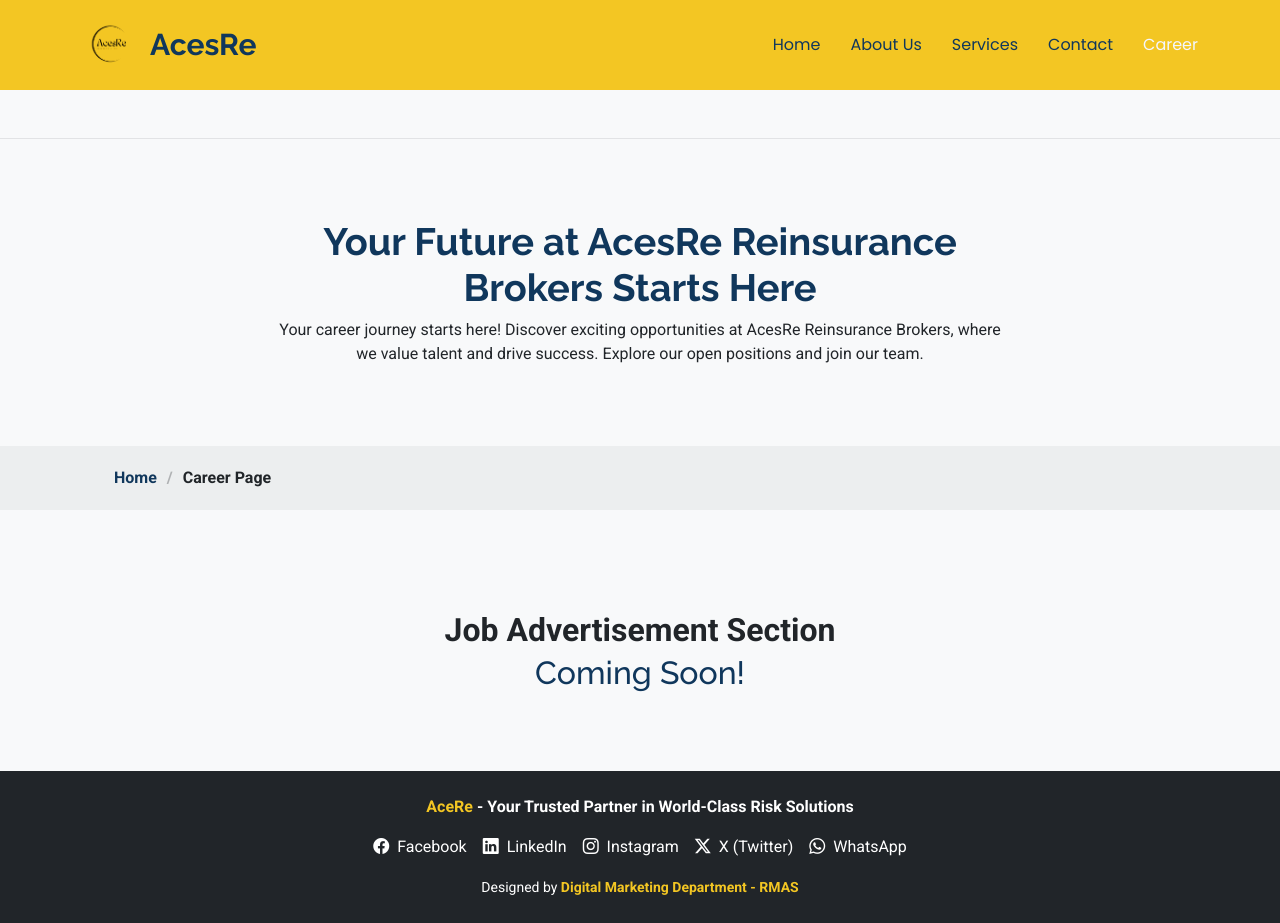
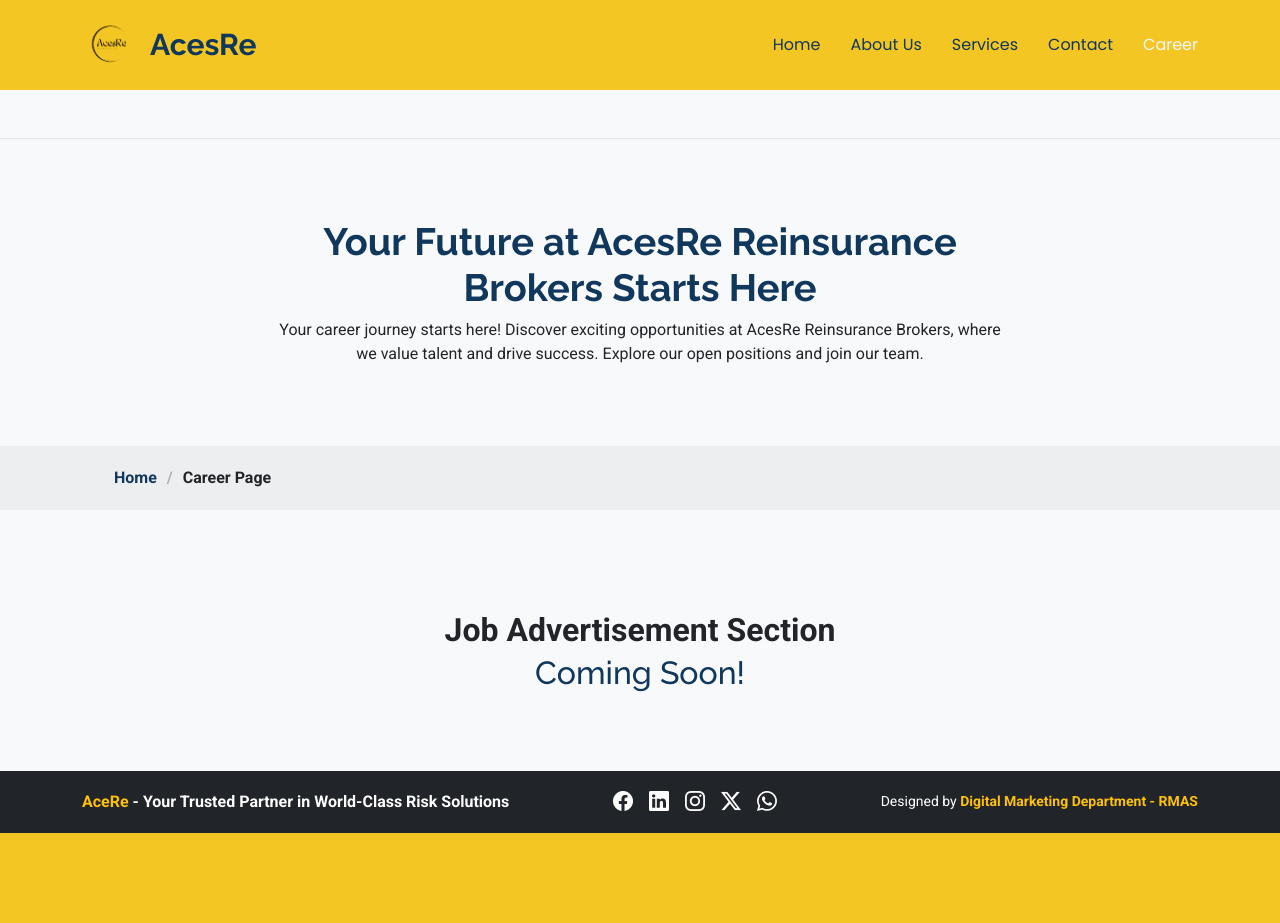
Before and after one commit to Nii1yo/AcesRe, a plain HTML site: page career.html in a window 1280 px wide. After the commit the page ends 833 px from the top, so only its background shows below. Drawn offline with nearby package versions, Linux system fonts and the light colour scheme.

Commit message:
footer design

```diff
--- a/career.html
+++ b/career.html
@@ -97,38 +97,31 @@
 
   </main>
 
-  <footer id="footer" class="bg-dark text-white py-4">
-    <div class="container text-center">
+  <footer id="footer" class="bg-dark text-white py-3">
+    <div class="container d-flex justify-content-between align-items-center flex-wrap text-center">
+
       <!-- Brand & Slogan -->
-      <p class="mb-2 fw-bold">
-        <span class="sitename" style="color:#F3C623;">AceRe</span> - Your Trusted Partner in World-Class Risk Solutions
+      <p class="mb-0 fw-bold">
+        <span class="sitenam text-warning">AceRe</span> - Your Trusted Partner in World-Class Risk Solutions
       </p>
 
       <!-- Social Media Links -->
-      <div class="d-flex justify-content-center align-items-center flex-wrap gap-3 mt-3">
-        <a href="https://www.facebook.com/rmasbroker" target="_blank" class="text-white text-decoration-none">
-          <i class="bi bi-facebook me-1"></i> Facebook
-        </a>
-        <a href="https://www.linkedin.com/company/risk-management-advisory-service-rmas/?viewAsMember=true" target="_blank" class="text-white text-decoration-none">
-          <i class="bi bi-linkedin me-1"></i> LinkedIn
-        </a>
-        <a href="https://www.instagram.com/rmasbroker/" target="_blank" class="text-white text-decoration-none">
-          <i class="bi bi-instagram me-1"></i> Instagram
-        </a>
-        <a href="https://x.com/rmasbroker" target="_blank" class="text-white text-decoration-none">
-          <i class="bi bi-twitter-x me-1"></i> X (Twitter)
-        </a>
-        <a href="https://wa.me/0277595009" target="_blank" class="text-white text-decoration-none">
-          <i class="bi bi-whatsapp me-1"></i> WhatsApp
-        </a>
+      <div class="d-flex gap-3">
+        <a href="https://www.facebook.com/rmasbroker" target="_blank" class="text-white fs-5"><i class="bi bi-facebook"></i></a>
+        <a href="https://www.linkedin.com/company/risk-management-advisory-service-rmas/?viewAsMember=true" target="_blank" class="text-white fs-5"><i class="bi bi-linkedin"></i></a>
+        <a href="https://www.instagram.com/rmasbroker/" target="_blank" class="text-white fs-5"><i class="bi bi-instagram"></i></a>
+        <a href="https://x.com/rmasbroker" target="_blank" class="text-white fs-5"><i class="bi bi-twitter-x"></i></a>
+        <a href="https://wa.me/0277595009" target="_blank" class="text-white fs-5"><i class="bi bi-whatsapp"></i></a>
       </div>
 
       <!-- Footer Credits -->
-      <div class="mt-3">
-        <small>Designed by <a href="#" style="color:#F3C623;" class="fw-bold text-decoration-none">Digital Marketing Department - RMAS</a></small>
-      </div>
+      <small>Designed by
+        <a href="#" class="text-warning fw-bold text-decoration-none">Digital Marketing Department - RMAS</a>
+      </small>
+
     </div>
   </footer>
+
 
 
   <!-- Scroll Top -->
```
Also changed, not shown: index.html (+16 -18 lines).
